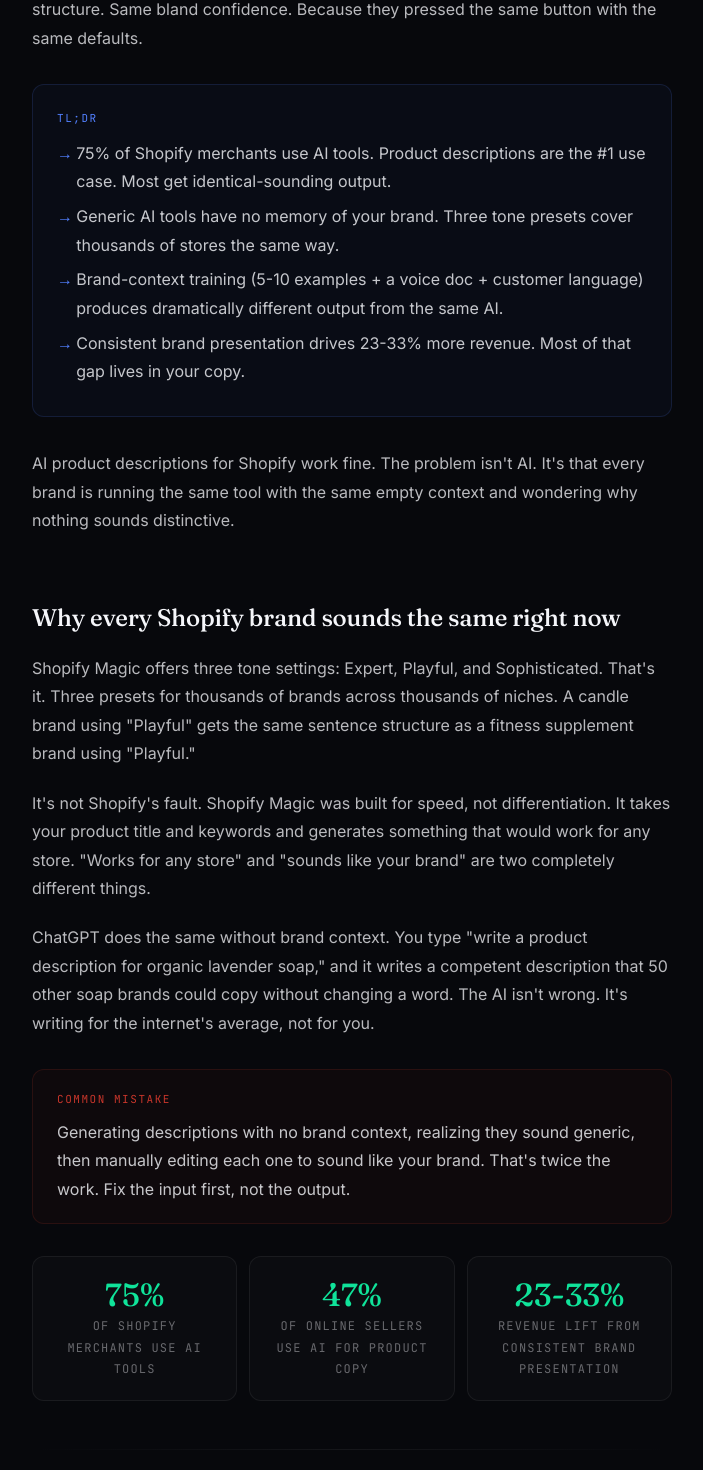
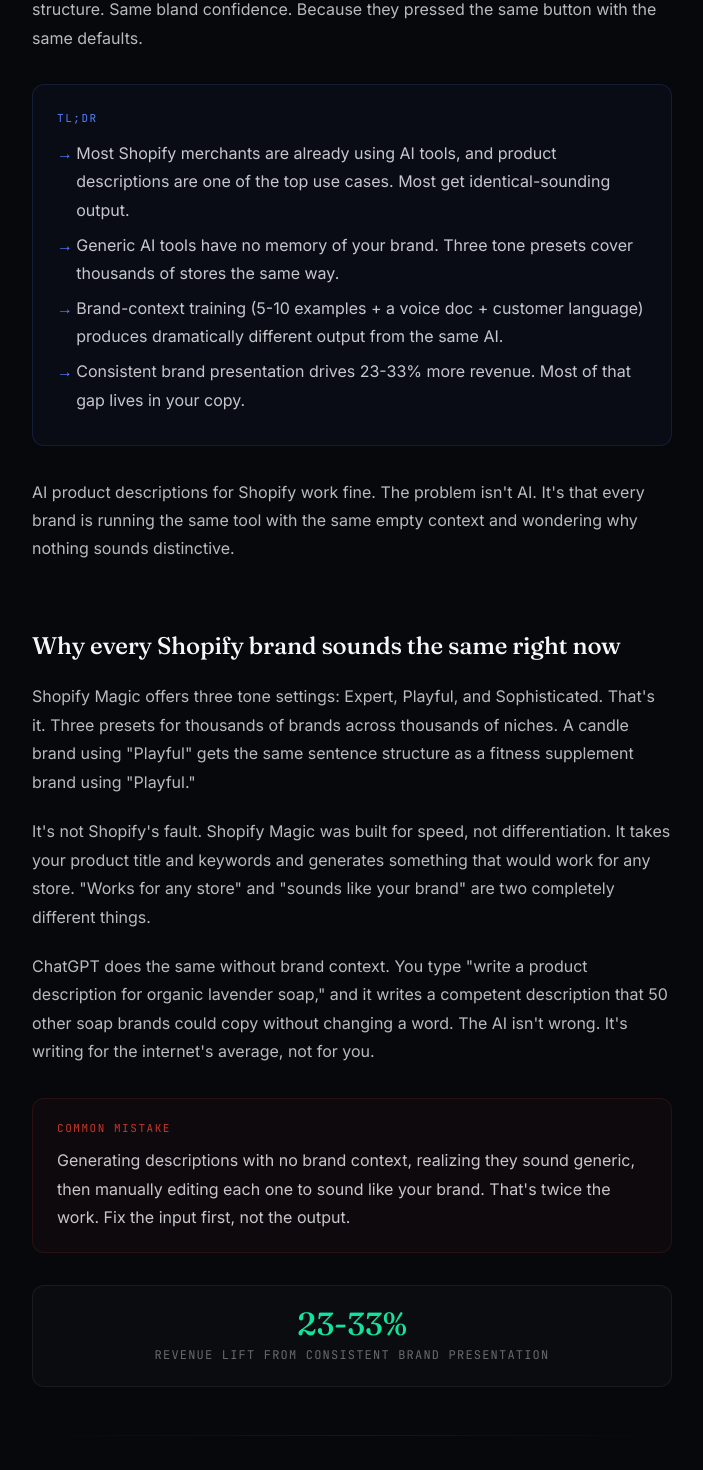
Before and after one commit to dustyboy-23/ventiscale-site, a Next.js app: page /blog/ai-product-descriptions-shopify in a window 1280 px wide. Shown: the part 999-2469 px from the top of the page, without its empty margins (288-991 px from the left). Built offline with nearby package versions, Linux system fonts and the light colour scheme; no server answers.

Commit message:
Blog sweep: remove unsourced stats (batch 18)

```diff
--- a/app/(marketing)/blog/ai-product-descriptions-shopify/page.tsx
+++ b/app/(marketing)/blog/ai-product-descriptions-shopify/page.tsx
@@ -6,11 +6,11 @@
 export const metadata = {
   title: "AI product descriptions for Shopify: how to do it without sounding like everyone else | Venti Scale",
   description:
-    "47% of Shopify brands use AI for product descriptions. Most get the same generic copy. Here's how to train AI on your actual brand voice so yours don't blend in.",
+    "Most Shopify brands using AI for product descriptions. Most get the same generic copy. Here's how to train AI on your actual brand voice so yours don't blend in.",
   openGraph: {
     title: "AI product descriptions for Shopify: how to do it without sounding like everyone else",
     description:
-      "47% of Shopify brands use AI for product descriptions. Most get the same generic copy. Here's how to train AI on your actual brand voice so yours don't blend in.",
+      "Most Shopify brands using AI for product descriptions. Most get the same generic copy. Here's how to train AI on your actual brand voice so yours don't blend in.",
     url: "https://www.ventiscale.com/blog/ai-product-descriptions-shopify",
     type: "article",
     images: [
@@ -26,7 +26,7 @@
     card: "summary_large_image" as const,
     title: "AI product descriptions for Shopify: how to do it without sounding like everyone else",
     description:
-      "47% of Shopify brands use AI for product descriptions. Most get the same generic copy. Here's how to train AI on your actual brand voice so yours don't blend in.",
+      "Most Shopify brands using AI for product descriptions. Most get the same generic copy. Here's how to train AI on your actual brand voice so yours don't blend in.",
     images: ["https://www.ventiscale.com/blog/ai-product-descriptions.jpg"],
   },
 };
@@ -35,7 +35,7 @@
 const TITLE =
   "AI product descriptions for Shopify: how to do it without sounding like everyone else";
 const DESCRIPTION =
-  "47% of Shopify brands use AI for product descriptions. Most get the same generic copy. Here's how to train AI on your actual brand voice so yours don't blend in.";
+  "Most Shopify brands using AI for product descriptions. Most get the same generic copy. Here's how to train AI on your actual brand voice so yours don't blend in.";
 const DATE = "2026-05-05";
 const IMAGE = "/blog/ai-product-descriptions.jpg";
 const IMAGE_URL = `https://www.ventiscale.com${IMAGE}`;
@@ -189,8 +189,9 @@
             <div className="callout-label">TL;DR</div>
             <ul>
               <li>
-                75% of Shopify merchants use AI tools. Product descriptions are
-                the #1 use case. Most get identical-sounding output.
+                Most Shopify merchants are already using AI tools, and product
+                descriptions are one of the top use cases. Most get
+                identical-sounding output.
               </li>
               <li>
                 Generic AI tools have no memory of your brand. Three tone presets
@@ -249,16 +250,6 @@
           </div>
 
           <div className="blog-stat-row">
-            <div className="blog-stat">
-              <div className="stat-number">75%</div>
-              <div className="stat-label">of Shopify merchants use AI tools</div>
-            </div>
-            <div className="blog-stat">
-              <div className="stat-number">47%</div>
-              <div className="stat-label">
-                of online sellers use AI for product copy
-              </div>
-            </div>
             <div className="blog-stat">
               <div className="stat-number">23-33%</div>
               <div className="stat-label">
```
